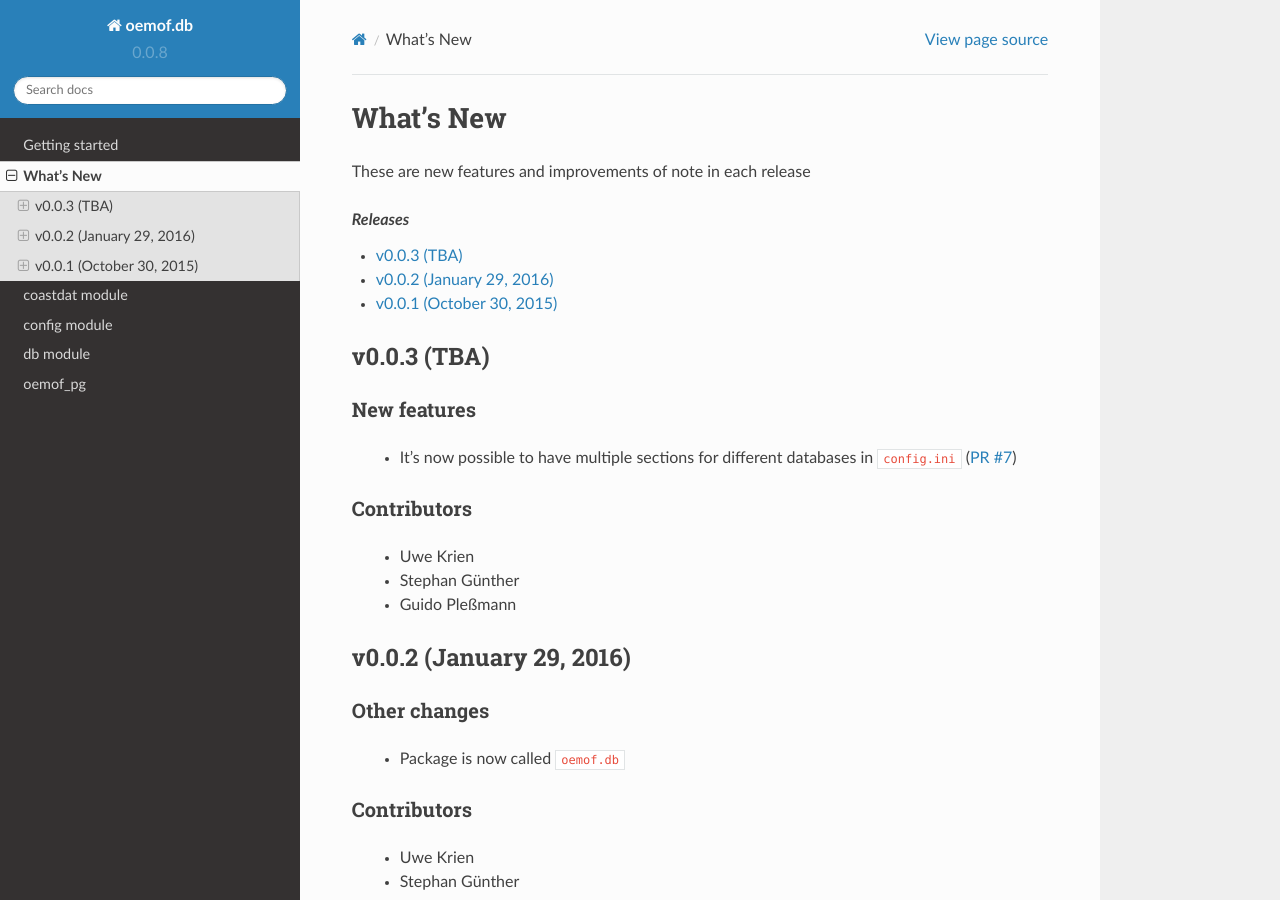
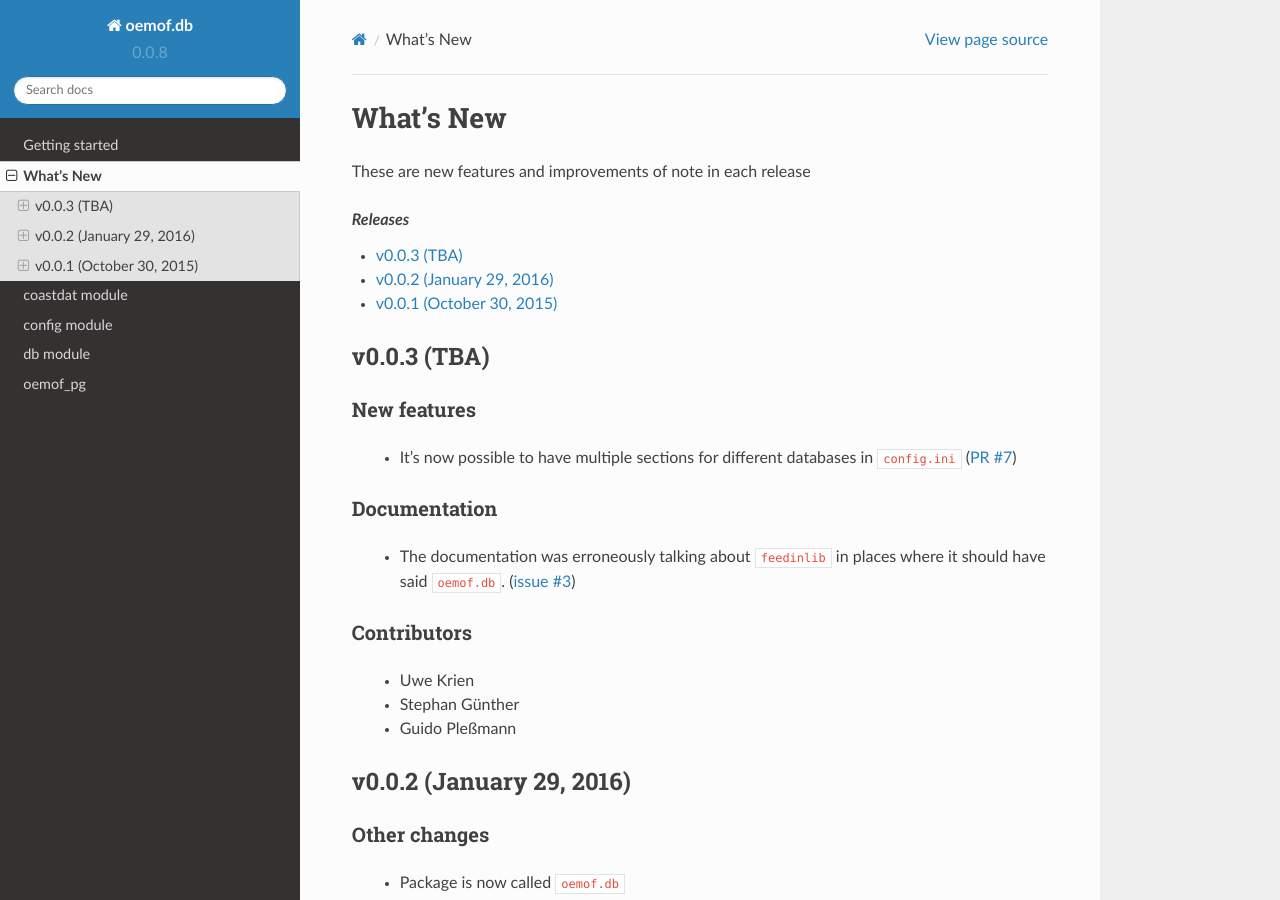
Before and after one commit to oemof/oemof-db, a Sphinx documentation site: the page built from doc/whats_new.rst, in a window 1280 px wide and 900 px high. Built offline with Sphinx 7.4.7 and the Read the Docs theme 2.0.0, drawn with Linux system fonts in a browser that asks for light colours; formulas are drawn with MathJax 3; pages that are not in the unit, such as notebooks, are missing from menus.

Commit message:
Update whatsnew section

```diff
--- a/doc/whatsnew/v0003.txt
+++ b/doc/whatsnew/v0003.txt
@@ -7,6 +7,13 @@ New features
  * It's now possible to have multiple sections for different databases in
    ``config.ini`` (`PR #7 <https://github.com/oemof/oemof.db/pull/7>`_)
 
+Documentation
+#############
+
+  * The documentation was erroneously talking about ``feedinlib`` in places
+    where it should have said ``oemof.db``.
+    (`issue #3 <https://github.com/oemof/oemof.db/issues/3>`_)
+
 Contributors
 ############
 
```
